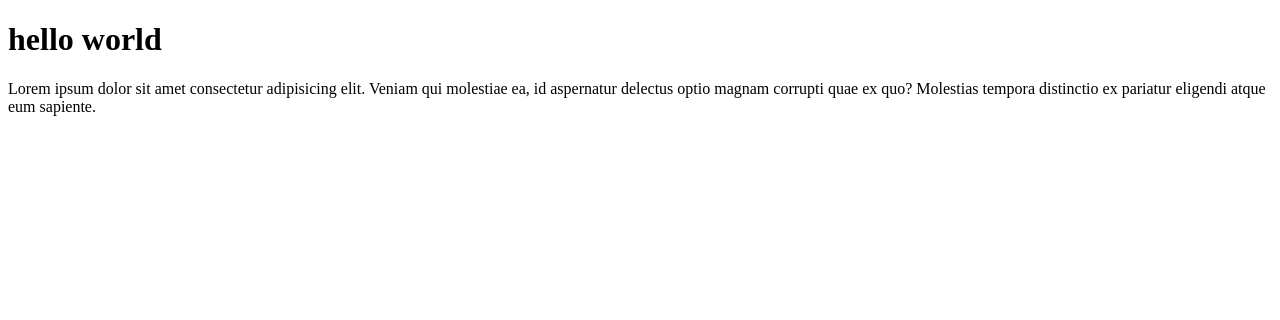
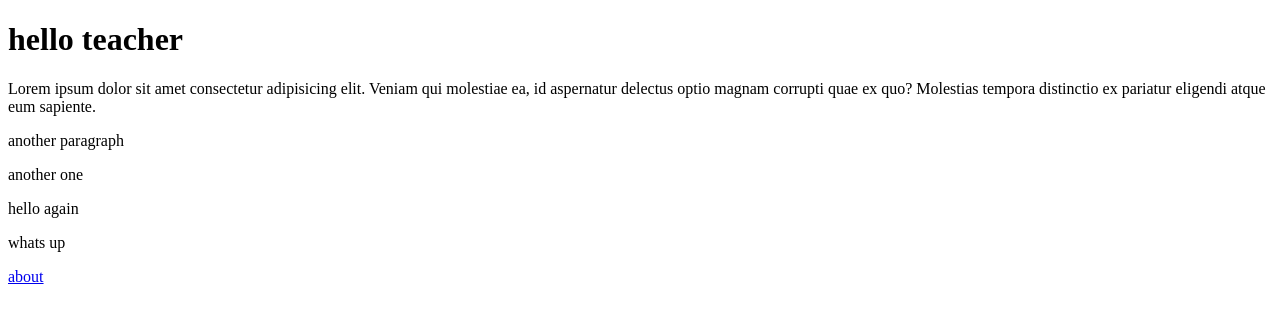
Before and after one commit to AilinMari/first-repo, a plain HTML site: page index.html in a window 1280 px wide. Drawn offline with Linux system fonts and the light colour scheme.

Commit message:
alot of changes

```diff
--- a/index.html
+++ b/index.html
@@ -4,8 +4,18 @@
     <meta charset="UTF-8">
     <meta name="viewport" content="width=device-width, initial-scale=1.0">
     <title>Document</title>
+    <link href="css/styles.cc" rel="stylesheet"/>
 </head>
 <body>
-<h1>hello world</h1><p>Lorem ipsum dolor sit amet consectetur adipisicing elit. Veniam qui molestiae ea, id aspernatur delectus optio magnam corrupti quae ex quo? Molestias tempora distinctio ex pariatur eligendi atque eum sapiente.</p>
+
+     <header><h1>hello teacher</h1></header>
+
+<p>Lorem ipsum dolor sit amet consectetur adipisicing elit. Veniam qui molestiae ea, id aspernatur delectus optio magnam corrupti quae ex quo? Molestias tempora distinctio ex pariatur eligendi atque eum sapiente.</p>
+<p>another paragraph</p>
+<p>another one</p>
+<p>hello again
+
+    <p>whats up</p>
+<a href="about.html">about</a>
 </body>
 </html>
```
Also changed, not shown: about.html (added), 1 other file.
